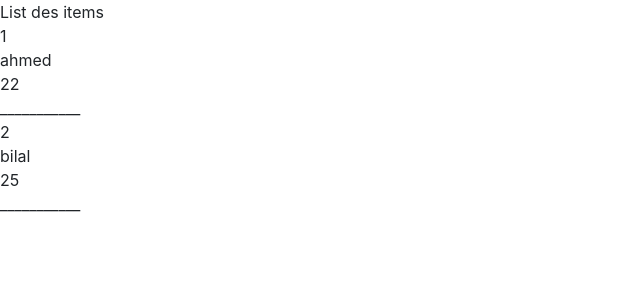
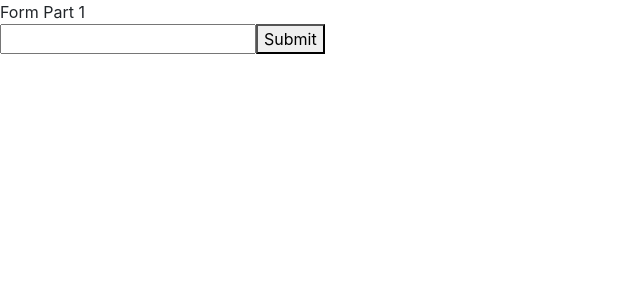
Before and after one commit to bilal07/myapp, a React (Create React App) app: page / in a window 1280 px wide. Shown: the top 300 px of the page, without its empty margins (0-640 px from the left). Built offline with nearby package versions, Linux system fonts and the light colour scheme.

Commit message:
form part 1

```diff
--- a/src/App.js
+++ b/src/App.js
@@ -4,16 +4,26 @@ import 'bootstrap/dist/css/bootstrap.min.css';
 
 class App extends Component {
   state = {
-    items : [
-        {id:1, name:'ahmed', age:22},
-        {id:2, name:'bilal', age:25},
-    ]
-}
+    name :''
+  }
+  handleChange = (e) => {
+    this.setState({
+      name : e.target.value
+    })
+  }
+  handleSubmit = (e) => {
+    e.preventDefault();
+    console.log(this.state.name)
+  }
   render() {
     return (
       <div className="App">
-        List des items
-        <Items items = {this.state.items} />
+        Form Part 1
+        <form onSubmit={this.handleSubmit}>
+          <input type="text" onChange={this.handleChange}/>
+          <button type="submit">Submit</button>
+        </form>
+        {this.state.name}
       </div>
     );
   }
```
Also changed, not shown: 1 other file (tests, documents, lock files or other folders).
